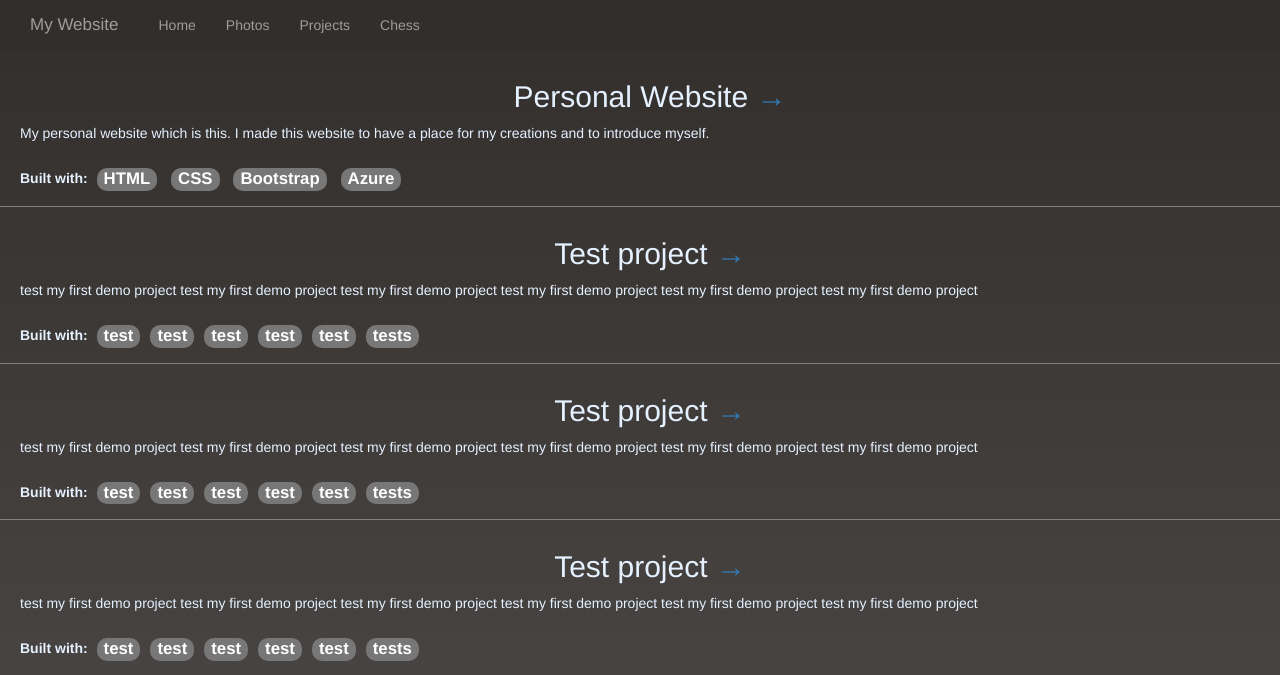
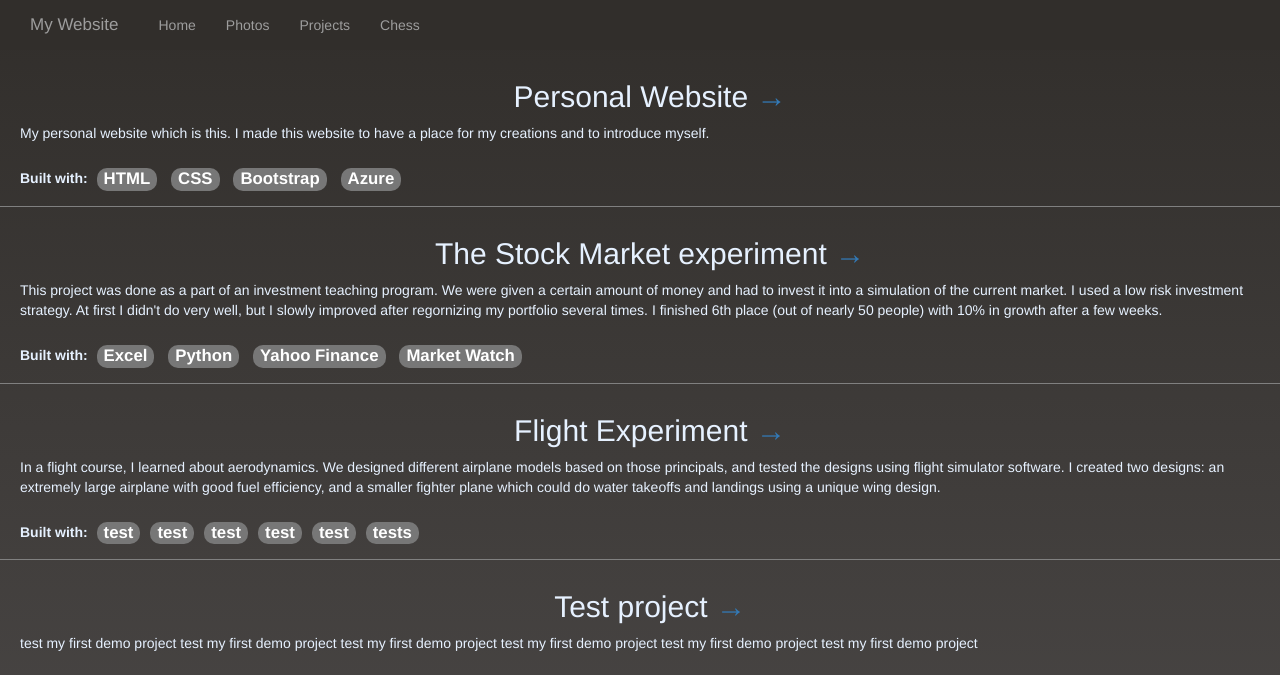
Before and after one commit to Tingxu-Max-Lan/website, a plain HTML site: page Pages/projects.html in a window 1280 px wide. Shown: the top 675 px of the page. Drawn offline with nearby package versions, Linux system fonts and the light colour scheme.

Commit message:
Added Chess Bio and projects info

```diff
--- a/Pages/projects.html
+++ b/Pages/projects.html
@@ -45,10 +45,15 @@
 			<div class="sc-bdVaJa iqJUTy"><img alt="" src="/static/media/friday.d2f543fd.png" class="sc-bwzfXH hmlWnP"></div>
 		</div>
 		<div style="width: 100%; z-index: 1;">
-			<h2 style="text-align: center;">Test project<a href="" target="_blank">
+			<h2 style="text-align: center;">The Stock Market experiment<a href="" target="_blank">
 					<span> →</span></a></h2>
-			<div>test my first demo project test my first demo project test my first demo project test my first demo project test my first demo project test my first demo project</div><br>
-			<div style="line-height: 50%;"><b>Built with: </b><span class="badge badge-secondary" style="margin: 5px; font-size: larger;">test</span><span class="badge badge-secondary" style="margin: 5px; font-size: larger;">test</span><span class="badge badge-secondary" style="margin: 5px; font-size: larger;">test</span><span class="badge badge-secondary" style="margin: 5px; font-size: larger;">test</span><span class="badge badge-secondary" style="margin: 5px; font-size: larger;">test</span><span class="badge badge-secondary" style="margin: 5px; font-size: larger;">tests</span></div>
+			<div>This project was done as a part of an investment teaching program. We were given a certain amount of money and had to invest it into a simulation of the current market. I used a low risk investment strategy. At first I didn't do very well, but I slowly improved after regornizing my portfolio several times. I finished 6th place (out of nearly 50 people) with 10% in growth after a few weeks.</div><br>
+			<div style="line-height: 50%;"><b>Built with: </b>
+				<span class="badge badge-secondary" style="margin: 5px; font-size: larger;">Excel</span>
+				<span class="badge badge-secondary" style="margin: 5px; font-size: larger;">Python</span>
+				<span class="badge badge-secondary" style="margin: 5px; font-size: larger;">Yahoo Finance</span>
+				<span class="badge badge-secondary" style="margin: 5px; font-size: larger;">Market Watch</span>
+			</div>
 		</div>
 	</div>
 	<div style="display: flex; border-top: 1px solid gray; padding: 10px 0px;  color: rgb(230, 241, 255);">
@@ -56,9 +61,9 @@
 			<div class="sc-bdVaJa iqJUTy"><img alt="" src="/static/media/friday.d2f543fd.png" class="sc-bwzfXH hmlWnP"></div>
 		</div>
 		<div style="width: 100%; z-index: 1;">
-			<h2 style="text-align: center;">Test project<a href="" target="_blank">
+			<h2 style="text-align: center;">Flight Experiment<a href="" target="_blank">
 					<span> →</span></a></h2>
-			<div>test my first demo project test my first demo project test my first demo project test my first demo project test my first demo project test my first demo project</div><br>
+			<div>In a flight course, I learned about aerodynamics. We designed different airplane models based on those principals, and tested the designs using flight simulator software. I created two designs: an extremely large airplane with good fuel efficiency, and a smaller fighter plane which could do water takeoffs and landings using a unique wing design.</div><br>
 			<div style="line-height: 50%;"><b>Built with: </b><span class="badge badge-secondary" style="margin: 5px; font-size: larger;">test</span><span class="badge badge-secondary" style="margin: 5px; font-size: larger;">test</span><span class="badge badge-secondary" style="margin: 5px; font-size: larger;">test</span><span class="badge badge-secondary" style="margin: 5px; font-size: larger;">test</span><span class="badge badge-secondary" style="margin: 5px; font-size: larger;">test</span><span class="badge badge-secondary" style="margin: 5px; font-size: larger;">tests</span></div>
 		</div>
 	</div>
```
Also changed, not shown: Pages/chess.html (+14 -1 lines), Styles/chess.css (+12 -1 lines), 1 other file.
